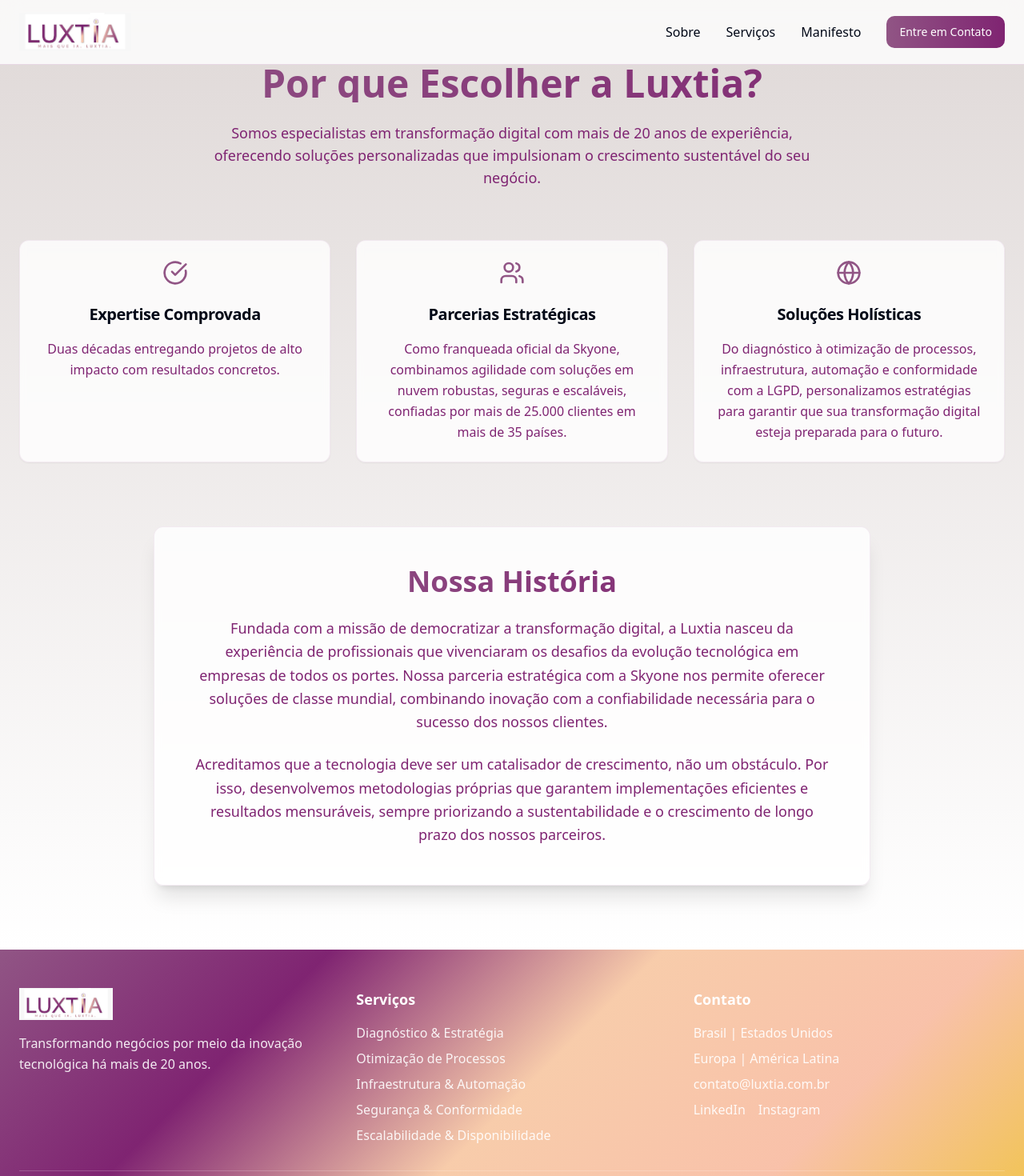
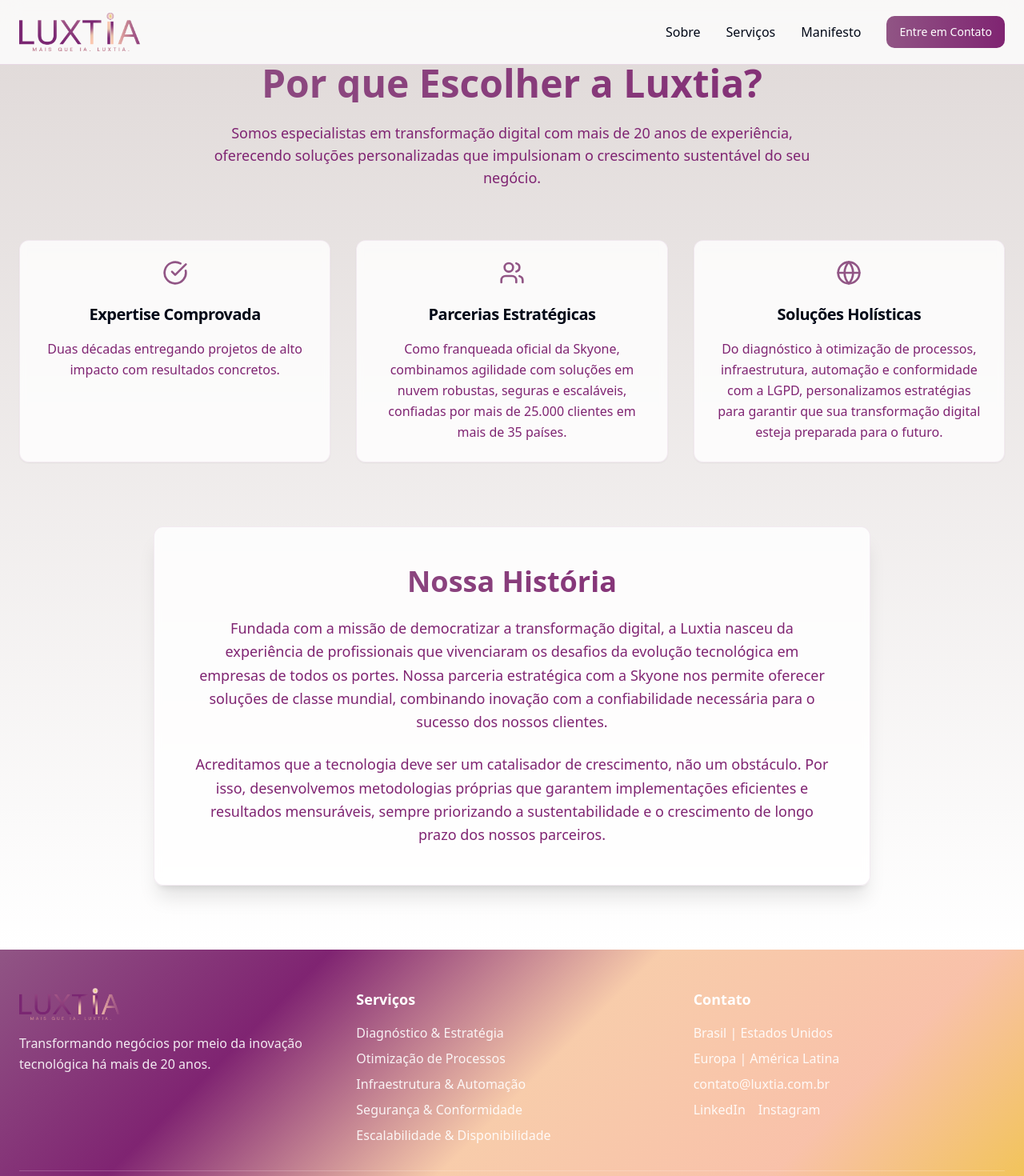
Before and after one commit to danielloiola/luxtia-ai-transform, a React (Vite) app: page /sobre in a window 1280 px wide. Shown: the top 1470 px of the page at 80% size. Built offline with nearby package versions, Linux system fonts and the light colour scheme.

Commit message:
Update logo across site

```diff
--- a/index.html
+++ b/index.html
@@ -6,16 +6,16 @@
     <title>Luxtia - Curadoria em Tecnologia & IA</title>
     <meta name="description" content="Luxtia - Curadoria em Tecnologia & Inteligência Artificial. Transformando negócios por meio da inovação com mais de 20 anos de experiência." />
     <meta name="author" content="Luxtia" />
-    <link rel="icon" href="/lovable-uploads/46064a06-2be8-4182-afc1-78e6807c6772.png" type="image/png" />
+    <link rel="icon" href="/lovable-uploads/116758e0-686c-40ab-9e49-8668f5423389.png" type="image/png" />
 
     <meta property="og:title" content="Luxtia - Curadoria em Tecnologia & IA" />
     <meta property="og:description" content="Transformando negócios por meio da inovação com mais de 20 anos de experiência em transformação digital." />
     <meta property="og:type" content="website" />
-    <meta property="og:image" content="/lovable-uploads/46064a06-2be8-4182-afc1-78e6807c6772.png" />
+    <meta property="og:image" content="/lovable-uploads/116758e0-686c-40ab-9e49-8668f5423389.png" />
 
     <meta name="twitter:card" content="summary_large_image" />
     <meta name="twitter:site" content="@luxtia" />
-    <meta name="twitter:image" content="/lovable-uploads/46064a06-2be8-4182-afc1-78e6807c6772.png" />
+    <meta name="twitter:image" content="/lovable-uploads/116758e0-686c-40ab-9e49-8668f5423389.png" />
   </head>
 
   <body>
--- a/src/components/Footer.tsx
+++ b/src/components/Footer.tsx
@@ -8,7 +8,7 @@ const Footer = () => {
           <div>
             <div className="flex items-center space-x-2 mb-4">
               <img
-                src="/lovable-uploads/46064a06-2be8-4182-afc1-78e6807c6772.png"
+                src="/lovable-uploads/116758e0-686c-40ab-9e49-8668f5423389.png"
                 alt="LUXTIA Logo"
                 className="h-10 w-auto"
               />
--- a/src/components/Header.tsx
+++ b/src/components/Header.tsx
@@ -8,7 +8,7 @@ const Header = () => {
         <div className="flex items-center justify-between">
           <Link to="/" className="flex items-center space-x-2">
             <img
-              src="/lovable-uploads/46064a06-2be8-4182-afc1-78e6807c6772.png"
+              src="/lovable-uploads/116758e0-686c-40ab-9e49-8668f5423389.png"
               alt="LUXTIA Logo"
               className="h-12 w-auto"
             />
```
Also changed, not shown: public/lovable-uploads/116758e0-686c-40ab-9e49-8668f5423389.png (added), 1 other file (tests, documents, lock files or other folders).
